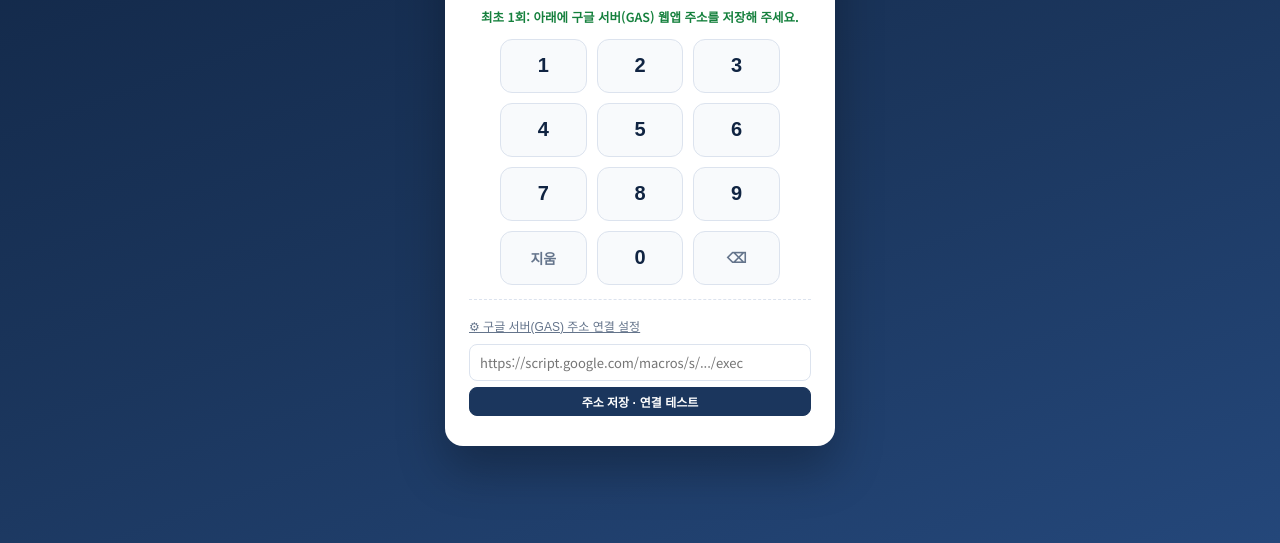
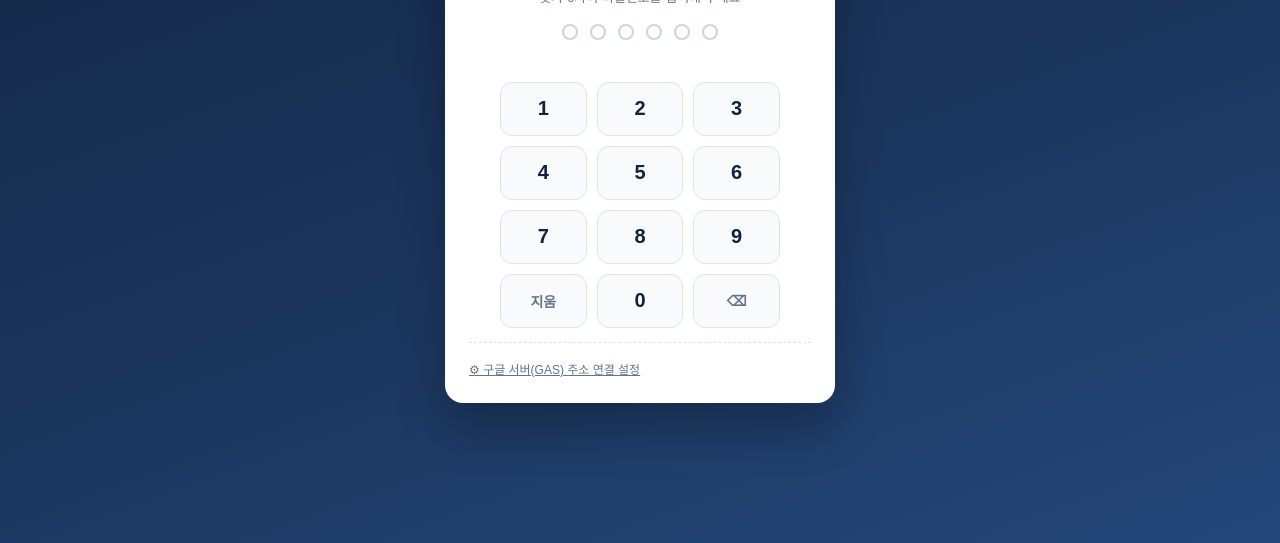
Before and after one commit to joonoodesign/joonoo-chief-report, a plain HTML site: page index.html in a window 1280 px wide. Shown: the part 257-800 px from the top of the page. Drawn offline with Linux system fonts and the light colour scheme.

Commit message:
v1.0.1 GAS 실서버 웹앱 URL 기본 연결 및 캐시버스팅 갱신

```diff
--- a/app.js
+++ b/app.js
@@ -8,8 +8,8 @@
   const SESSION_VKEY_KEY = "joonoo_chief_vkey_v1";
   const AUTO_LOCK_SEC = 300; // 5분 무입력 자동 잠금
 
-  // 기본 GAS URL (배포 완료 후 아래 값에 주입 가능, 미설정 시 로그인 화면 설정창에서 1회 입력)
-  const DEFAULT_GAS_URL = "";
+  // 기본 GAS URL (배포 완료된 주누디자인 대표님 전용 백엔드)
+  const DEFAULT_GAS_URL = "https://script.google.com/macros/s/AKfycbwTHnguDDA8UtnTClDr7F_ZqagzHzpVmyj6hmYglYVBZyaDyZ_kjcD22bbXvWjIJTEe9w/exec";
 
   const DEPTS = [
     { key: "chief", label: "총괄매니저", short: "총괄", color: "#1B365D" },
--- a/index.html
+++ b/index.html
@@ -5,11 +5,11 @@
   <meta name="viewport" content="width=device-width, initial-scale=1.0" />
   <meta name="robots" content="noindex, nofollow" />
   <title>주누디자인 총괄 업무보고서 · 대표님 전용</title>
-  <link rel="manifest" href="./manifest.json?v=20261122_2130" />
+  <link rel="manifest" href="./manifest.json?v=20261122_2152" />
   <link rel="preconnect" href="https://fonts.googleapis.com" />
   <link rel="preconnect" href="https://fonts.gstatic.com" crossorigin />
   <link href="https://fonts.googleapis.com/css2?family=Noto+Sans+KR:wght@400;600;700;800&display=swap" rel="stylesheet" />
-  <link rel="stylesheet" href="./styles.css?v=20261122_2130" />
+  <link rel="stylesheet" href="./styles.css?v=20261122_2152" />
 </head>
 <body>
   <!-- ==================== 1. 대표님 전용 6자리 PIN 잠금 화면 ==================== -->
@@ -316,6 +316,6 @@
 
   <div id="toast" class="toast" role="status" aria-live="polite"></div>
 
-  <script src="./app.js?v=20261122_2130"></script>
+  <script src="./app.js?v=20261122_2152"></script>
 </body>
 </html>
```
